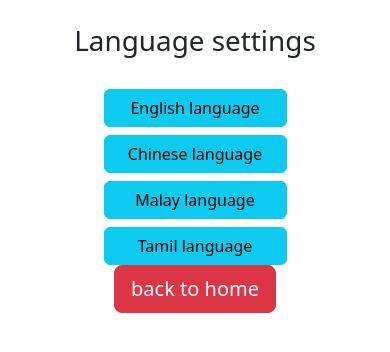
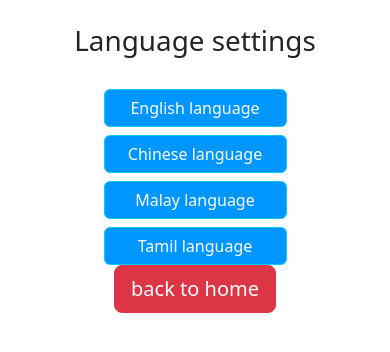
Before and after one commit to benjaminlee123/DoseManager-More-then-just-a-medicine-reminder-app, a website: page www/languagesetting.html in a window 390 px wide. Drawn offline with nearby package versions, Linux system fonts and the light colour scheme; some packages are replaced by stand-ins of ours.

Commit message:
changed color of language button to footer color

```diff
--- a/www/css/languageSetting.css
+++ b/www/css/languageSetting.css
@@ -3,6 +3,26 @@
   position: fixed;
   bottom: 100px;
   z-index: 1;
+}
+
+#engButton {
+  background-color: #0096ff;
+  color: white;
+}
+
+#chiButton {
+  background-color: #0096ff;
+  color: white;
+}
+
+#malayButton {
+  background-color: #0096ff;
+  color: white;
+}
+
+#tamilButton {
+  background-color: #0096ff;
+  color: white;
 }
 
 /*for google translate banner*/
--- a/www/js/upcomingAppts.js
+++ b/www/js/upcomingAppts.js
@@ -124,6 +124,7 @@ function displayData() {
 
           //Add to the missed appointment counter to be displayed at the top of the page
           missedAppts++;
+          console.log("missed: ", subDoc.id);
         }
 
         apptList.innerHTML += apptCard;
@@ -141,7 +142,8 @@ function displayData() {
           if (itemId && picID) {
             window.location.href = `editAppt.html?id=${profile.id}&apptId=${itemId}&pic=${picID}`;
           } else {
-            console.log("Item ID not found in the button");
+            //console.log("Item ID not found in the button");
+            console.log(itemId);
           }
         }
       });
--- a/www/languagesetting.html
+++ b/www/languagesetting.html
@@ -30,6 +30,7 @@
     <h1 class="text-center mt-4">Language settings</h1>
     <div class="container">
       <div
+        id="langBtns"
         class="d-flex justify-content-center flex-column align-items-center mt-4"
       >
         <button id="engButton" class="btn btn-info w-50 mt-2">
```
